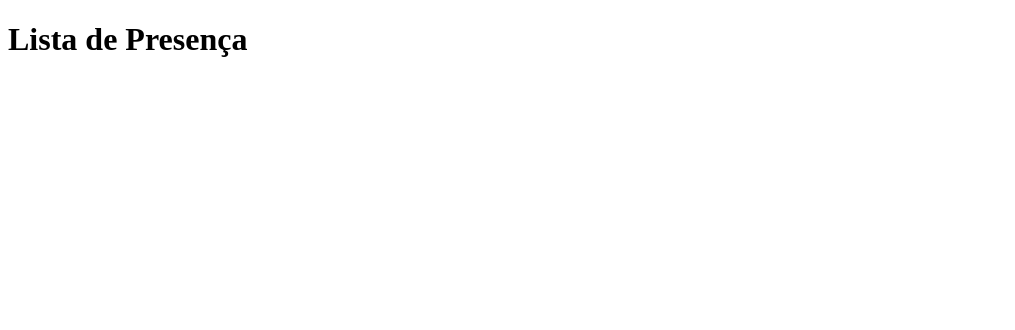
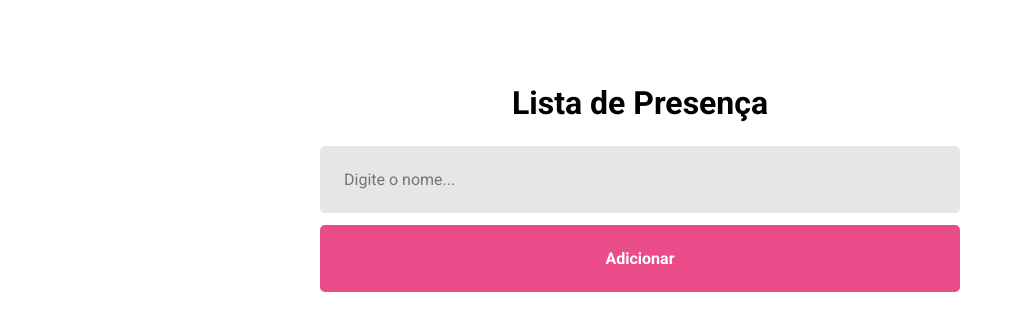
Before and after one commit to VNatario/React-Vite-Fundaments, a React (Vite) app: page / in a window 1280 px wide. Shown: the top 330 px of the page, without its empty margins (0-1015 px from the left). Built offline with nearby package versions, Linux system fonts and the light colour scheme.

Commit message:
feat: refactor and create home page

```diff
--- a/index.html
+++ b/index.html
@@ -3,6 +3,13 @@
   <head>
     <meta charset="UTF-8" />
     <meta name="viewport" content="width=device-width, initial-scale=1.0" />
+
+    <link rel="preconnect" href="https://fonts.googleapis.com" />
+    <link rel="preconnect" href="https://fonts.gstatic.com" crossorigin />
+    <link
+      href="https://fonts.googleapis.com/css2?family=Roboto:wght@400;500;700&display=swap"
+      rel="stylesheet"
+    />
     <title>App - Lista de Presença</title>
   </head>
 
--- a/src/main.jsx
+++ b/src/main.jsx
@@ -1,6 +1,8 @@
 import React from "react";
 import ReactDOM from "react-dom/client";
-import Home from "./pages/Home";
+import { Home } from "./pages/Home";
+
+import "./styles/global.css";
 
 ReactDOM.createRoot(document.getElementById("root")).render(
   <React.StrictMode>
--- a/src/pages/Home.jsx
+++ /dev/null
@@ -1,5 +0,0 @@
-function Home() {
-  return <h1>Lista de Presença</h1>;
-}
-
-export default Home;
--- /dev/null
+++ b/src/pages/Home/index.jsx
@@ -0,0 +1,11 @@
+import "./styles.css";
+
+export function Home() {
+  return (
+    <div className="container">
+      <h1>Lista de Presença</h1>
+      <input type="text" placeholder="Digite o nome..." />
+      <button type="burron">Adicionar</button>
+    </div>
+  );
+}
--- /dev/null
+++ b/src/pages/Home/styles.css
@@ -0,0 +1,37 @@
+.container {
+  display: flex;
+  flex-direction: column;
+  align-items: center;
+}
+
+.container h1 {
+  margin: 84px 0 24px;
+}
+
+.container input {
+  width: 50%;
+  padding: 24px;
+  background: #e6e6e6;
+  border-radius: 5px;
+  border: none;
+  font-size: 16px;
+}
+
+.container button {
+  width: 50%;
+  padding: 24px;
+  font-weight: 700;
+  background-color: #ea4c89;
+  color: #fff;
+  border-radius: 5px;
+  margin: 12px 0 84px;
+  border: none;
+  cursor: pointer;
+  font-size: 16px;
+
+  transition: filter 0.2s;
+}
+
+.container button:hover {
+  filter: brightness(0.9);
+}
--- /dev/null
+++ b/src/styles/global.css
@@ -0,0 +1,14 @@
+* {
+  margin: 0;
+  padding: 0;
+  box-sizing: border-box;
+}
+
+body,
+input,
+button {
+  font-size: 16px;
+  font-family: "Roboto", sans-serif;
+
+  -webkit-smoothing: antialiased;
+}
```
